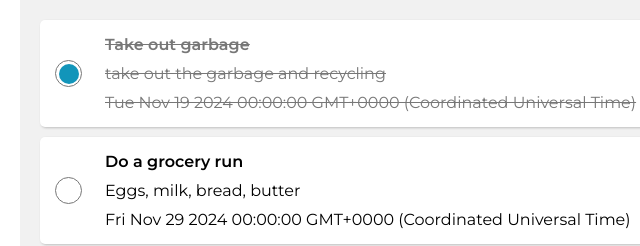
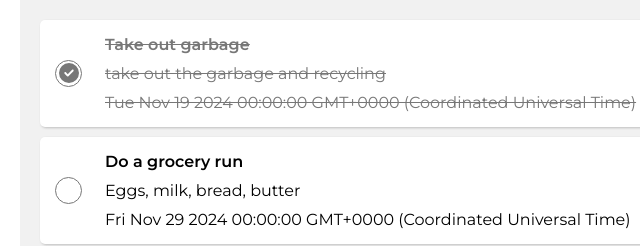
Before and after one commit to kysch13/odin-todo-list, a website built with webpack: page src/template.html in a window 1280 px wide. Shown: the top 246 px of the page, 300-940 px from the left. Built offline with nearby package versions, Linux system fonts and the light colour scheme.

Commit message:
Set up fontawesome checkmark for status

```diff
--- a/src/elements.js
+++ b/src/elements.js
@@ -1,5 +1,5 @@
 import { library, findIconDefinition, icon } from '@fortawesome/fontawesome-svg-core'
-import { faSquarePen, faSquareXmark } from '@fortawesome/free-solid-svg-icons'
+import { faSquarePen, faSquareXmark, faCircleCheck, faCheckCircle } from '@fortawesome/free-solid-svg-icons'
 
 
 function makeTaskElem (task) {
@@ -40,6 +40,9 @@ function makeStatusCheckbox (id, complete) {
     const label = makeElem('label');
     const checkbox = makeElem('input');
     const check = makeElem('span');
+    // Add FontAwesome icons
+    const checkMark = icon(faCheckCircle);
+    Array.from(checkMark.node).map((n) => check.appendChild(n));
     checkbox.setAttribute('type', 'checkbox');
     checkbox.setAttribute('data-task-id', id);
     checkbox.classList.add('task-status-checkbox');
--- a/src/styles.css
+++ b/src/styles.css
@@ -72,15 +72,21 @@ body {
     opacity: 0;
 }
 
+.task-status span {
+    display: none;
+}
+
 .task-status input:checked + span {
     display: block;
     width: 20px;
     height: 20px;
-    background-color: #1295ba;
+    color: #111;
+    font-size: 20px;
     border-radius: 20px;
     position: absolute;
-    top: 2.5px;
+    top: 0.5px;
     left: 2.5px;
+
 }
 
 .task-details {
```
